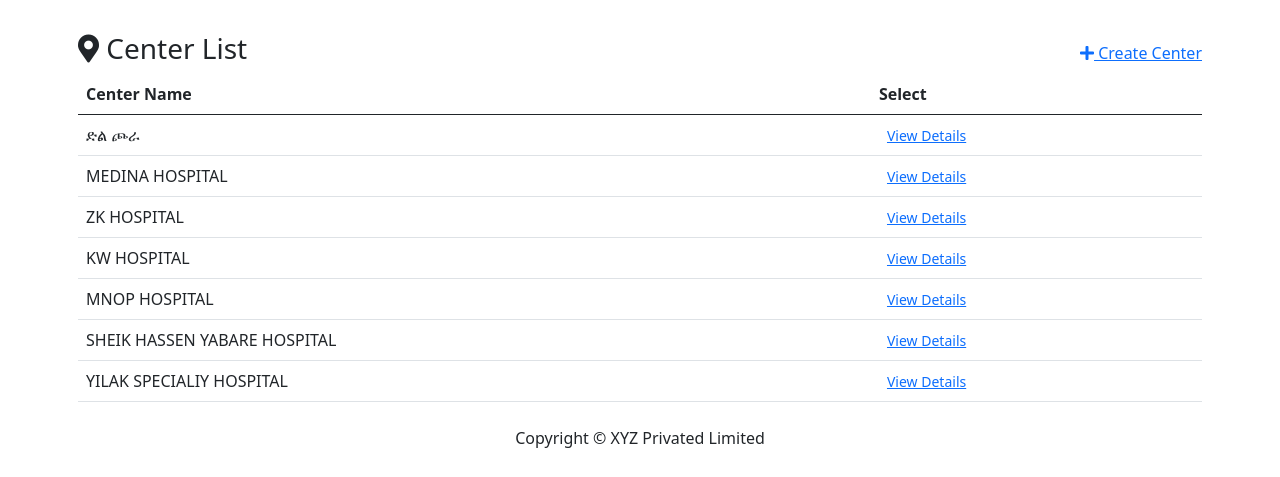
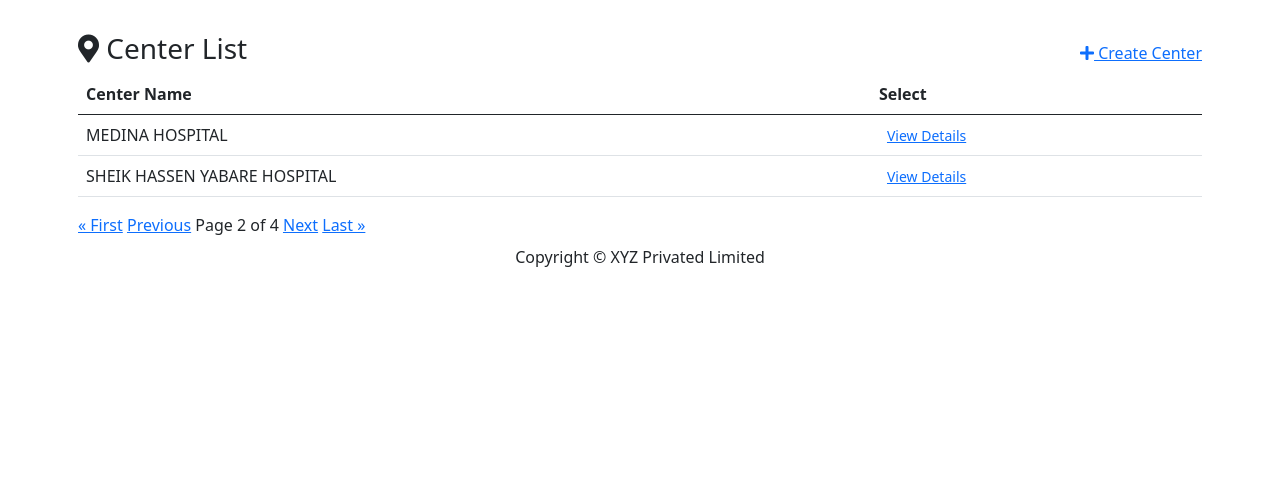
Before and after one commit to brook1717/Vaccination-System, a Django app: page /center/?page=2 in a window 1280 px wide. Shown: the part 76-553 px from the top of the page. Run offline with Django 5.2, Linux system fonts and the light colour scheme; data comes from the database, SQL or seed files in the repository.

Commit message:
implemented pagginaition for the list views for storage, centers and vaccines

```diff
--- a/mysite/center/templates/center/center-list.html
+++ b/mysite/center/templates/center/center-list.html
@@ -23,7 +23,7 @@
     </thead>
 
     <tbody>
-      {% for object in center %}
+      {% for object in page_obj %}
       <tr>
         <td>{{object.name|upper}}</td>
         <td><a href="{% url 'center:detail' object.id %}" class="btn-sm btn-outline-primary">View Details</a></td>
@@ -33,5 +33,7 @@
 
   </table>
 
+  {% include "components/pagination.html" %}
+
 </div>
 {% endblock content %}
--- a/mysite/center/views.py
+++ b/mysite/center/views.py
@@ -4,12 +4,18 @@ from center.forms import CenterForm, StorageForm
 from django.http import HttpResponseRedirect, Http404
 from django.urls import reverse
 from django.views import generic
+from django.core.paginator import Paginator
 
 # Create your views here.
 def center_list(request):
-    objects = Center.objects.all()
+    objects = Center.objects.all().order_by("name")
+    paginator = Paginator(objects, 2)
+    page_number = request.GET.get("page")
+    page_obj = paginator.get_page(page_number)
+
+
     context = {
-        "center": objects,
+        "page_obj": page_obj,
     }
     return render(request, "center/center-list.html", context)
 
@@ -76,6 +82,8 @@ def delete_center(request, id):
 class StorageList(generic.ListView):
     queryset = Storage.objects.all()
     template_name = "storage/storage-list.html"
+    ordering = ["id"]
+    paginate_by = 2
 
     def get_queryset(self):
         return super().get_queryset().filter(center_id = self.kwargs["center_id"])
--- /dev/null
+++ b/mysite/templates/components/pagination.html
@@ -0,0 +1,17 @@
+  <div class="pagination">
+    <span class="step-links">
+        {% if page_obj.has_previous %}
+            <a href="?page=1">&laquo; First</a>
+            <a href="?page={{ page_obj.previous_page_number }}">Previous</a>
+        {% endif %}
+
+        <span class="current">
+          Page {{ page_obj.number }} of {{ page_obj.paginator.num_pages }}
+        </span>
+
+        {% if page_obj.has_next %}
+            <a href="?page={{ page_obj.next_page_number }}">Next</a>
+            <a href="?page={{ page_obj.paginator.num_pages }}">Last &raquo;</a>
+        {% endif %}
+    </span>
+  </div>
--- a/mysite/vaccine/templates/vaccine/vaccine-list.html
+++ b/mysite/vaccine/templates/vaccine/vaccine-list.html
@@ -25,7 +25,7 @@
     </thead>
 
     <tbody>
-      {% for vaccine in objects_list %}
+      {% for vaccine in page_obj %}
       <tr>
         <td>{{vaccine.name|upper}}</td>
         <td>{{ vaccine.number_of_doses }}</td>
@@ -37,5 +37,6 @@
       {% endfor %}
     </tbody>
   </table>
+  {% include "components/pagination.html"%}
 </div>
 {% endblock content %}
```
Also changed, not shown: mysite/vaccine/views.py (+9 -3 lines), mysite/center/templates/storage/storage-list.html.
